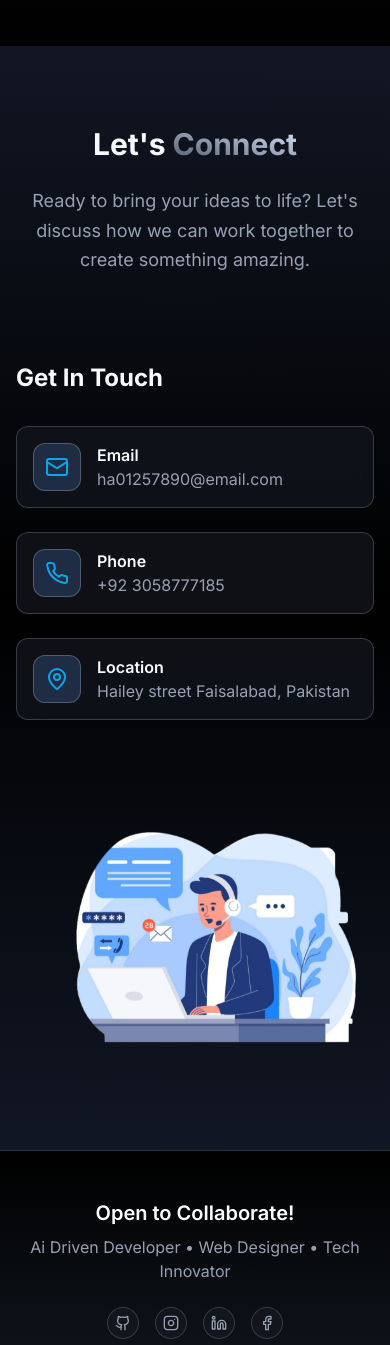
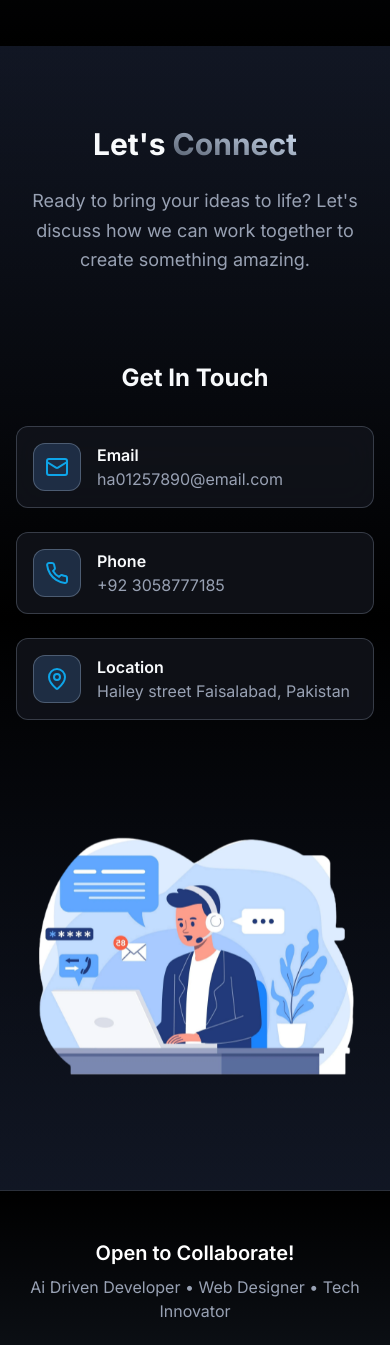
Before and after one commit to Hamza-Codez/REsumePort, a React (Vite) app: page / in a window 390 px wide. Shown: the part 6897-8242 px from the top of the page. Built offline with nearby package versions, Linux system fonts and the light colour scheme; the HTML template or start-up script is replaced by a standard one.

Commit message:
refine contact section layout

```diff
--- a/src/components/ContactSection.tsx
+++ b/src/components/ContactSection.tsx
@@ -1,58 +1,65 @@
-import { Mail, MapPin, Phone, Send } from 'lucide-react';
-import { Button } from '@/components/ui/button';
-import contact from '@/assets/contact.webp';
+import { Mail, MapPin, Phone, Send } from "lucide-react";
+import { Button } from "@/components/ui/button";
+import contact from "@/assets/contact.webp";
 
 const ContactSection = () => {
   const contactInfo = [
     {
       icon: Mail,
-      title: 'Email',
-      value: 'ha01257890@email.com',
-      href: 'ha01257890@email.com'
+      title: "Email",
+      value: "ha01257890@email.com",
+      href: "ha01257890@email.com",
     },
     {
       icon: Phone,
-      title: 'Phone',
-      value: '+92 3058777185',
-      href: 'tel:+923058777185'
+      title: "Phone",
+      value: "+92 3058777185",
+      href: "tel:+923058777185",
     },
     {
       icon: MapPin,
-      title: 'Location',
-      value: 'Hailey street Faisalabad, Pakistan',
-      href: '#'
-    }
+      title: "Location",
+      value: "Hailey street Faisalabad, Pakistan",
+      href: "#",
+    },
   ];
 
   return (
-    <section id="contact" className="pt-20 relative bg-gradient-to-b from-slate-900/40 via-black to-slate-900/50">
+    <section
+      id="contact"
+      className="pt-20 relative bg-gradient-to-b from-slate-900/40 via-black to-slate-900/50"
+    >
       <div className="max-w-7xl mx-auto px-4 sm:px-6 lg:px-8 relative">
         {/* Header */}
         <div className="text-center mb-6 fade-in-up">
           <h2 className="text-3xl lg:text-4xl font-bold mb-6">
-            Let's <span className="text-gradient bg-gradient-to-bl from-blue-100 to-slate-400/50 border-gray-300/60 ">Connect</span>
+            Let's{" "}
+            <span className="text-gradient bg-gradient-to-bl from-blue-100 to-slate-400/50 border-gray-300/60 ">
+              Connect
+            </span>
           </h2>
           <p className="text-lg text-muted-foreground max-w-3xl mx-auto leading-relaxed">
-            Ready to bring your ideas to life? Let's discuss how we can work together
-            to create something amazing.
+            Ready to bring your ideas to life? Let's discuss how we can work
+            together to create something amazing.
           </p>
         </div>
 
         <div className="grid lg:grid-cols-2 gap-12 items-start">
           {/* Contact Info */}
-          <div className="fade-in-up pt-16">
+          <div className="fade-in-up pt-16 text-center lg:text-left">
+            {/* Added text-center for mobile consistency */}
             <h3 className="text-2xl font-bold mb-8">Get In Touch</h3>
-            <div className="space-y-6 ">
+            <div className="space-y-6">
               {contactInfo.map((info, index) => (
                 <a
                   key={info.title}
                   href={info.href}
-                  className="flex border border-slate-400/30  items-center p-4 rounded-xl glass hover-glow group transition-all duration-300"
+                  className="flex border border-slate-400/30 items-center p-4 rounded-xl glass hover-glow group transition-all duration-300"
                 >
                   <div className="w-12 h-12 border border-slate-400/40 rounded-xl bg-blue-400/20 flex items-center justify-center mr-4 group-hover:bg-blue-400/30 transition-colors">
                     <info.icon className="w-6 h-6 text-sky-500" />
                   </div>
-                  <div>
+                  <div className="text-left">
                     <h4 className="font-semibold">{info.title}</h4>
                     <p className="text-muted-foreground">{info.value}</p>
                   </div>
@@ -61,10 +68,14 @@ const ContactSection = () => {
             </div>
           </div>
 
-
-          <div className="fade-in-right">
+          {/* Image Container */}
+          <div className="fade-in-right flex justify-center lg:justify-end">
             <div className="img mb-10 animate-float">
-              <img src={contact} alt="Contact" className="w-[33rem] pt-6 pl-10 object-cover h-full" />
+              <img
+                src={contact}
+                alt="Contact"
+                className="w-full max-w-[33rem] pt-6 lg:pl-10 mx-auto object-cover h-full"
+              />
             </div>
           </div>
         </div>
```
